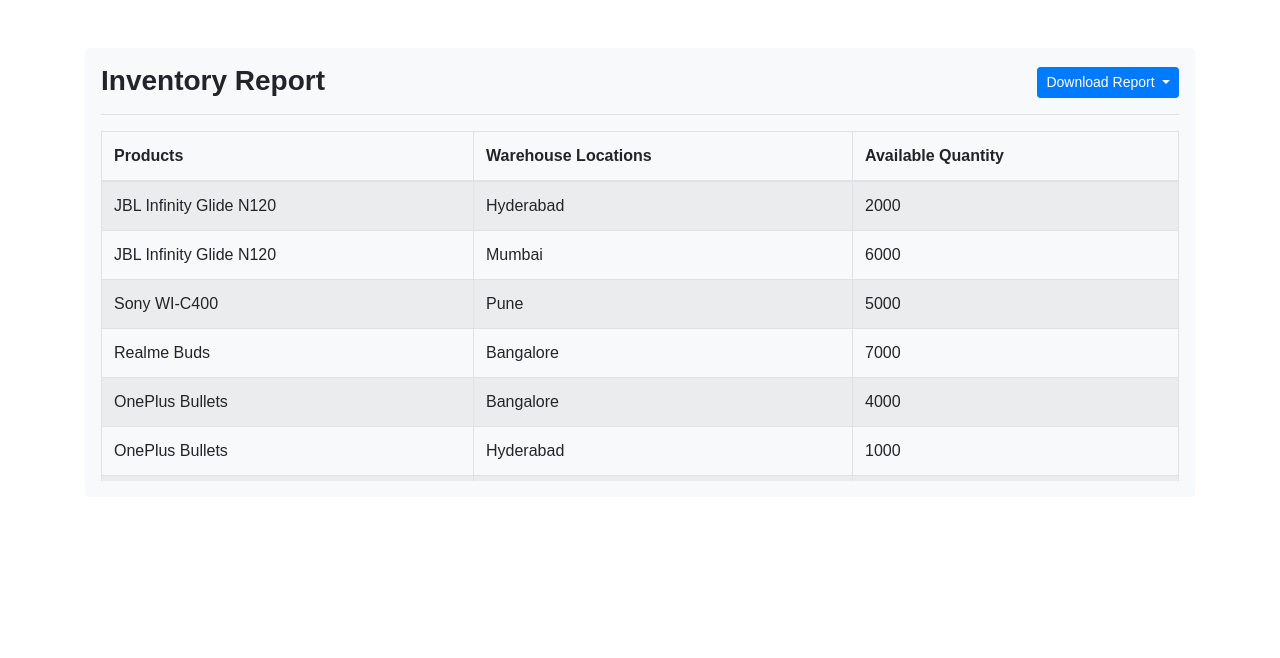
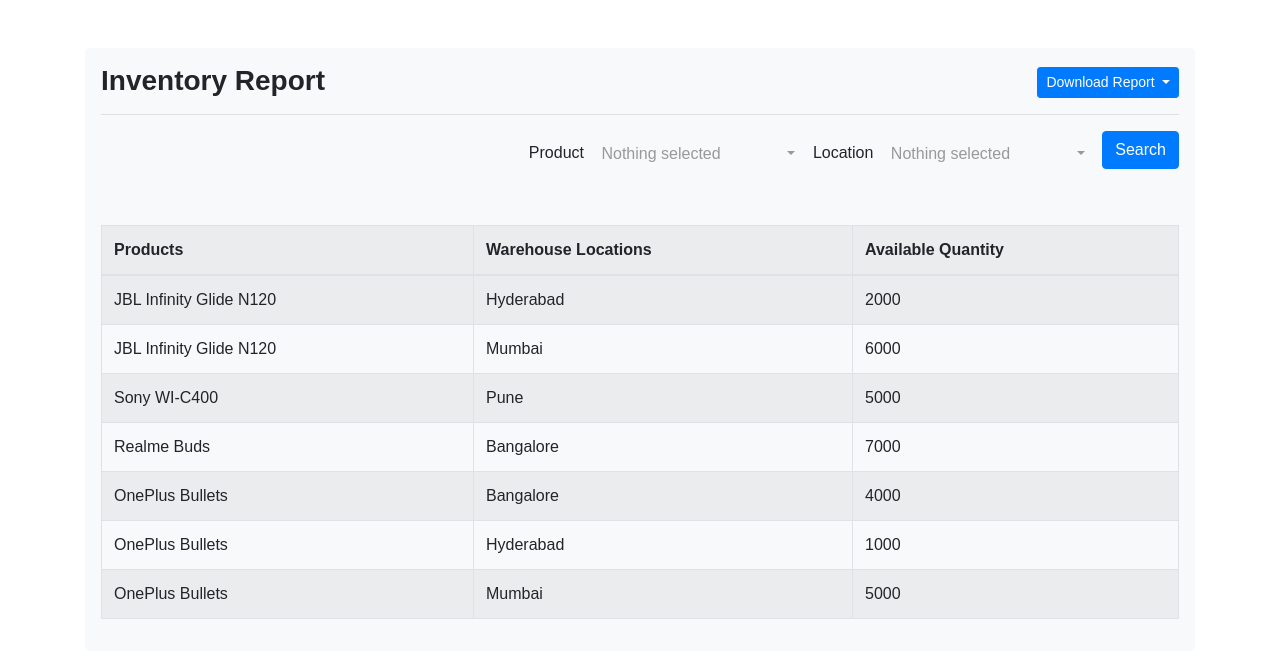
Before and after one commit to Anuja-pawar/Inventory-Management, a Flask app: page / in a window 1280 px wide. Shown: the part 56-714 px from the top of the page. Run offline with Flask 2, Linux system fonts and the light colour scheme; data comes from the database, SQL or seed files in the repository; both versions use the stored data as it was after the commit; some libraries are stand-ins or nearby versions.

Commit message:
few changes

```diff
--- a/app.py
+++ b/app.py
@@ -1,10 +1,12 @@
-from flask import Flask, render_template, url_for, request, redirect, flash, Response, make_response
+from flask import Flask, render_template, url_for, request, redirect, flash, Response, make_response, Markup
 from flask_sqlalchemy import SQLAlchemy
+from sqlalchemy import or_
 from datetime import datetime
 from werkzeug.wsgi import FileWrapper
 import io
 import xlsxwriter
 import pdfkit
+import json
 config = pdfkit.configuration(wkhtmltopdf='C:\\Program Files\\wkhtmltopdf\\bin\\wkhtmltopdf.exe')
 
 app = Flask(__name__)
@@ -51,13 +53,27 @@
 
 @app.route("/")
 @app.route("/index")
-def index():
-    data = get_summary()
-    return render_template("index.html", Summary=data)
+def index(prod=[],loc=[]):
+    msg = ''
+    if 'product' in request.args:
+        prod = request.args.getlist('product')
+    if 'location' in request.args:
+        loc = request.args.getlist('location')
+    data = get_summary(prod,loc)
+    print(data)
+    if request.args:
+        if not data:
+            msg = Markup("<h5>No results found!</h5>")
+    elif not data:
+        msg = Markup("<h1><i class='fa fa-folder-open-o'></i></h1><h4>There's currently no data to display. Add now!</h4>")
+    products = Product.query.all()
+    locations = Location.query.all()
+    return render_template("index.html", Summary=data, products = products, locations = locations, msg = msg)
 
 
+@app.route("/product/<name>", methods=['GET', 'POST'])
 @app.route("/product/", methods=['GET', 'POST'])
-def product():
+def product(name=None):
     if request.method == 'POST':
         if 'edit_product' in request.form:
             product_id = request.form['edit_product']
@@ -80,17 +96,20 @@
                 flash(f"'{product_name}' is successfully added!", "success")
         db.session.commit()
         return redirect(url_for("product"))
-
-    all_products = get_product_data()
+    if name != None:
+        all_products = get_product_data(name)
+    else:
+        all_products = get_product_data()
     return render_template("product.html", Products=all_products)
 
-
-@app.route("/location", methods=['GET', 'POST'])
-def location():
+@app.route("/location/<loc>")
+@app.route("/location/<prod>")
+@app.route("/location/", methods=['GET', 'POST'])
+def location(loc = None,prod = None):
     if request.method == 'POST':
         if 'edit_location' in request.form:
             location_id = request.form['edit_location']
-            exist = Product.query.filter_by(id=location_id).first()
+            exist = Location.query.filter_by(id=location_id).first()
             location_name = request.form['location_name']
             from_movements = ProductMovement.query.filter_by(from_location=exist.warehouse_location).all()
             if from_movements:
@@ -99,7 +118,7 @@
             to_movements = ProductMovement.query.filter_by(to_location=exist.warehouse_location).all()
             if to_movements:
                 for item in to_movements:
-                    item.from_location = location_name
+                    item.to_movements = location_name
             exist.warehouse_location = location_name
             exist.date_updated = datetime.utcnow()
             flash(f"'{exist.warehouse_location}' is successfully updated!", "info")
@@ -114,12 +133,14 @@
         db.session.commit()
         return redirect(url_for("location"))
 
-    all_location = get_warehouse_data()
+    all_location = get_warehouse_data(loc, prod)
     return render_template("location.html", Locations=all_location)
 
 
+# @app.route("/movement/<prod>/<loc>", methods=['GET', 'POST'])
 @app.route("/movement", methods=['GET', 'POST'])
-def movement():
+def movement(prod=[],loc=[]):
+    msg = ''
     if request.method == 'POST':
         if 'edit_movement' in request.form:
             editable = True
@@ -202,16 +223,37 @@
                 flash(f"Product movement for '{new_movement.product_name}' is successfully added!", 'success')
         db.session.commit()
         return redirect(url_for('movement'))
+
+    if 'product' in request.args:
+        prod = request.args.getlist('product')
+    if 'location' in request.args:
+        loc = request.args.getlist('location')
+    if prod != []:
+        if loc != [] :
+            movements = ProductMovement.query.filter(ProductMovement.product_name.in_(prod)).filter(or_(ProductMovement.from_location.in_(loc), ProductMovement.to_location.in_(loc))).all()
+        else:
+            movements = ProductMovement.query.filter(ProductMovement.product_name.in_(prod)).all()
+    elif loc != []:
+        movements = ProductMovement.query.filter(or_(ProductMovement.from_location.in_(loc), ProductMovement.to_location.in_(loc))).all()
+    else:
+        movements = ProductMovement.query.all()
+    if request.args:
+        if not movements:
+            msg = Markup("<h5>No results found!</h5>")
+    elif not movements:
+        msg = Markup("<h1><i class='fa fa-folder-open-o'></i></h1><h4>There's currently no data to display. Add now!</h4>")
+
+
     products = Product.query.all()
     locations = Location.query.all()
-    movements = ProductMovement.query.all()
-    return render_template('movements.html', products=products, locations=locations, Movements=movements)
+    return render_template('movements.html', products=products, locations=locations, Movements=movements, msg = msg)
 
 
 @app.route("/Report", methods=['GET', 'POST'])
 def export_excel():
     timestamp = datetime.utcnow()
-    summary = get_summary()
+    with open('data.txt') as json_file:
+        summary = json.load(json_file)
     output = io.BytesIO()
     workbook = xlsxwriter.Workbook(output)
     worksheet = workbook.add_worksheet()
@@ -234,9 +276,10 @@
 
 @app.route('/download_pdf')
 def export_pdf():
-    summary = get_summary()
+    with open('data.txt') as json_file:
+        data = json.load(json_file)
     timestamp = datetime.utcnow()
-    rendered = render_template('pdf_template.html', Summary=summary)
+    rendered = render_template('pdf_template.html', Summary=data)
     pdf = pdfkit.from_string(rendered, False, configuration=config)
     response = make_response(pdf)
     response.headers['Content-Type'] = 'application/pdf'
@@ -270,8 +313,11 @@
     return exported
 
 
-def get_product_data():
-    products = Product.query.all()
+def get_product_data(name=None):
+    if name!=None:
+        products = Product.query.filter_by(product_name=name).all()
+    else:
+        products = Product.query.all()
     locations = Location.query.all()
     product_data = []
     for product in products:
@@ -296,29 +342,44 @@
     return product_data
 
 
-def get_warehouse_data():
+def get_warehouse_data(loc=None, prod=None):
+    if loc != None:
+        locations = Location.query.filter_by(warehouse_location=loc).all()
+    else:
+        locations = Location.query.all()
     products = Product.query.all()
-    locations = Location.query.all()
     warehouse_data = []
-    for location in locations:
-        data= {}
-        p_list = []
-        for product in products:
-            total = get_total(product.product_name,location.warehouse_location)
-            if total > 0:
-                p_list.append(product.product_name)
-        product_list = ', '.join(p_list)
-        data['id']= location.id
-        data['warehouse_location'] = location.warehouse_location
-        data['product_list']= product_list
-        warehouse_data.append(data)
+    if locations:
+        for item in locations:
+            data= {}
+            p_list = []
+            for product in products:
+                total = get_total(product.product_name,item.warehouse_location)
+                if total > 0:
+                    p_list.append(product.product_name)
+            # product_list = ', '.join(p_list)
+            data['id']= item.id
+            data['warehouse_location'] = item.warehouse_location
+            data['product_list']= p_list
+            if prod != None:
+                if prod in p_list:
+                    warehouse_data.append(data)
+            else:
+                warehouse_data.append(data)
+
     return warehouse_data
 
 
-def get_summary():
+def get_summary(prod= [],loc= []):
     summary = []
-    products = Product.query.all()
-    locations = Location.query.all()
+    if prod != []:
+        products = Product.query.filter(Product.product_name.in_(prod)).all()
+    if prod == [] or prod == ['All']:
+        products = Product.query.all()
+    if loc != []:
+        locations = Location.query.filter(Location.warehouse_location.in_(loc)).all()
+    if loc == [] or loc == ['All']:
+        locations = Location.query.all()
     for product in products:
         for location in locations:
             data = {}
@@ -327,8 +388,13 @@
             total = get_total(prod_name, loc_name)
             data['product'] = prod_name
             data['location'] = loc_name
-            data['available_quantity'] = total
+            if total == 0:
+                continue
+            else:
+                data['available_quantity'] = total
             summary.append(data)
+            with open('data.txt', 'w') as outfile:
+                json.dump(summary, outfile)
     return summary
 
 
--- /dev/null
+++ b/data.txt
@@ -0,0 +1 @@
+[{"product": "JBL Infinity Glide N120", "location": "Hyderabad", "available_quantity": 2000}, {"product": "JBL Infinity Glide N120", "location": "Mumbai", "available_quantity": 6000}, {"product": "Sony WI-C400", "location": "Pune", "available_quantity": 5000}, {"product": "Realme Buds", "location": "Bangalore", "available_quantity": 7000}, {"product": "OnePlus Bullets", "location": "Bangalore", "available_quantity": 4000}, {"product": "OnePlus Bullets", "location": "Hyderabad", "available_quantity": 1000}, {"product": "OnePlus Bullets", "location": "Mumbai", "available_quantity": 5000}]
--- a/static/css/main.css
+++ b/static/css/main.css
@@ -9,14 +9,8 @@
 a:hover{
     color: black;
 }
-.scrollable-div {
-    overflow:hidden;
-    overflow-y: auto;
-    height: 350px;
-  }
-.fixed th {
-    top: 0;
-    position: sticky;
-    background-color:#f8f9fa;
-    border-bottom: 1px solid black;
-  }
+.item-link, item-link:hover{
+    color: black;
+    cursor: unset;
+    text-decoration: none !important;
+}
--- a/static/js/main.js
+++ b/static/js/main.js
@@ -1,3 +1,8 @@
-$(function () {
-  $('[data-toggle="tooltip"]').tooltip()
-})
+$(document).ready(function() {
+
+  $(function () {
+    $('[data-toggle="tooltip"]').tooltip()
+  });
+
+
+});
--- a/templates/base.html
+++ b/templates/base.html
@@ -6,10 +6,12 @@
   <meta name="viewport" content="width=device-width, initial-scale=1">
 
   <link rel="stylesheet" href="https://maxcdn.bootstrapcdn.com/bootstrap/4.0.0/css/bootstrap.min.css" integrity="sha384-Gn5384xqQ1aoWXA+058RXPxPg6fy4IWvTNh0E263XmFcJlSAwiGgFAW/dAiS6JXm" crossorigin="anonymous">
+  <link rel="stylesheet" href="https://cdnjs.cloudflare.com/ajax/libs/bootstrap-select/1.13.1/css/bootstrap-select.css">
 
   <script src="https://code.jquery.com/jquery-3.2.1.slim.min.js" integrity="sha384-KJ3o2DKtIkvYIK3UENzmM7KCkRr/rE9/Qpg6aAZGJwFDMVNA/GpGFF93hXpG5KkN" crossorigin="anonymous"></script>
   <script src="https://cdnjs.cloudflare.com/ajax/libs/popper.js/1.12.9/umd/popper.min.js" integrity="sha384-ApNbgh9B+Y1QKtv3Rn7W3mgPxhU9K/ScQsAP7hUibX39j7fakFPskvXusvfa0b4Q" crossorigin="anonymous"></script>
   <script src="https://maxcdn.bootstrapcdn.com/bootstrap/4.0.0/js/bootstrap.min.js" integrity="sha384-JZR6Spejh4U02d8jOt6vLEHfe/JQGiRRSQQxSfFWpi1MquVdAyjUar5+76PVCmYl" crossorigin="anonymous"></script>
+  <script src="https://cdnjs.cloudflare.com/ajax/libs/bootstrap-select/1.13.1/js/bootstrap-select.min.js"></script>
   <link rel="stylesheet" href="/static/content/font-awesome-4.7.0/css/font-awesome.min.css">
   <link rel="stylesheet" type="text/css" href="{{ url_for('static',filename='css/main.css') }}">
   <script src="{{ url_for('static',filename='js/main.js') }}"></script>
--- a/templates/index.html
+++ b/templates/index.html
@@ -18,15 +18,31 @@
                   </div>
                 {% endif %}
                 </h3><hr>
-                {% if Summary|length == 0 %}
-                <div class="text-center mt-5">
-                    <h1><i class="fa fa-folder-open-o"></i></h1>
-                    <h4>There is currently no data available to display.</h4>
+                <div id="search_panel" class="d-flex justify-content-end">
+                    <form id="filterOpt" action="{{ url_for('index')}}">
+                      <label>Product</label>
+                      <select id="product" name="product" class="selectpicker" multiple data-live-search="true">
+                        <option>All</option>
+                        {% for item in products %}
+                        <option value="{{ item.product_name }}">{{ item.product_name }}</option>
+                        {% endfor %}
+                      </select>
+                      <label>Location</label>
+                      <select id="location" name="location" class="selectpicker" multiple data-live-search="true">
+                        <option>All</option>
+                        {% for item in locations %}
+                        <option value="{{ item.warehouse_location }}">{{ item.warehouse_location }}</option>
+                        {% endfor %}
+                      </select>
+                      <input type="submit" class="btn btn-primary mb-2" value="Search">
+                    </form>
+                  </div>
+                <div class="mt-5 d-flex justify-content-center">
+                    {{ msg }}
                 </div>
-                {% else %}
-                <div class="scrollable-div">
+                {% if Summary %}
                     <table class="table table-bordered table-striped">
-                        <thead class="fixed">
+                        <thead></thead>
                         <tr>
                             <th scope="col">Products</th>
                             <th scope="col">Warehouse Locations</th>
@@ -45,7 +61,6 @@
                         {% endfor %}
                         </tbody>
                     </table>
-                </div>
                 {% endif %}
             </div>
         </div>
--- a/templates/product.html
+++ b/templates/product.html
@@ -27,9 +27,8 @@
                 {% endif %}
               {% endwith %}
               {% if Products %}
-              <div class="scrollable-div">
                 <table class="table table-bordered table-striped">
-                    <thead class="fixed">
+                    <thead>
                       <tr>
                         <th scope="col">Id</th>
                         <th scope="col">Name</th>
@@ -41,7 +40,7 @@
                       {% for product in Products %}
                       <tr>
                         <th>{{ loop.index }}</th>
-                        <td>{{ product.product_name }}</td>
+                        <td><a class="item-link" href="{{ url_for('product', name=product.product_name) }}">{{ product.product_name }}</a></td>
                         {% if product.product_qty == 0 %}
                         <td>---</td>
                         {% else %}
@@ -84,7 +83,6 @@
                       {% endfor %}
                     </tbody>
                   </table>
-                </div>
                 {% else %}
                   <div class="text-center mt-5">
                     <h1><i class="fa fa-folder-open-o"></i></h1>
```
Also changed, not shown: templates/location.html (+9 -5 lines), templates/movements.html (+24 -9 lines), inventory.db.
